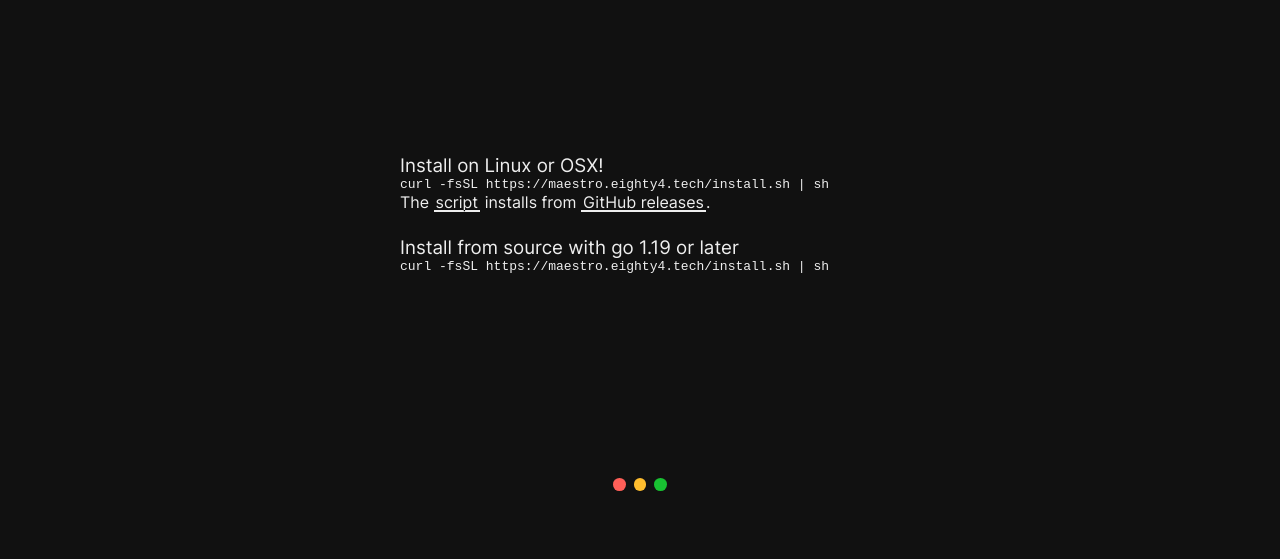
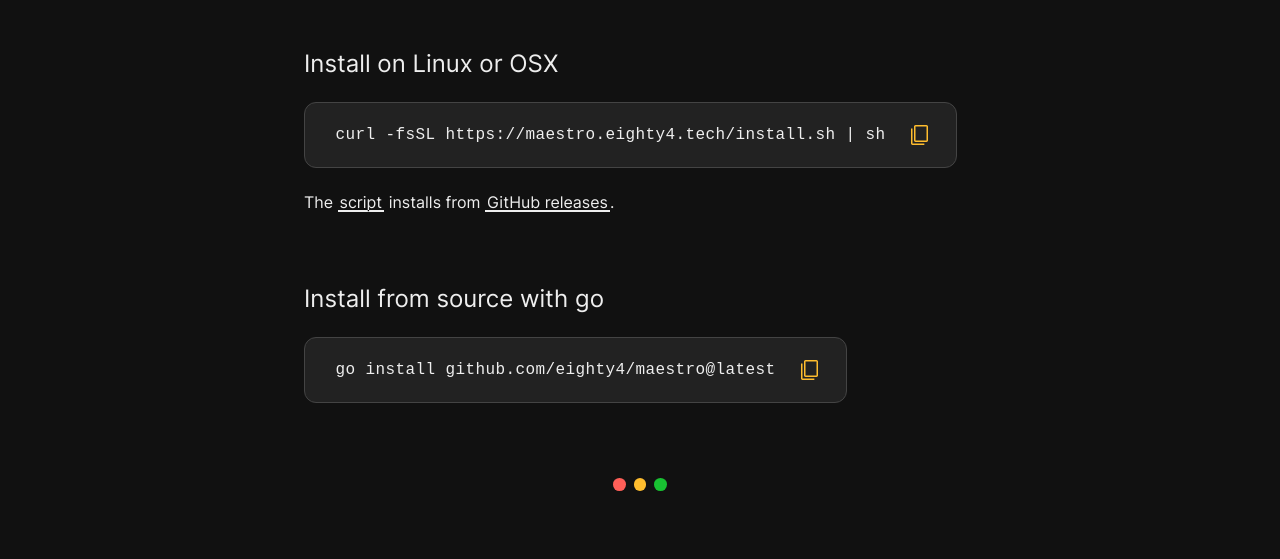
Before and after one commit to eighty4/maestro, an Astro site in the folder www/: page / in a window 1280 px wide. Shown: the part 241-800 px from the top of the page. Built offline with nearby package versions, Linux system fonts and the light colour scheme; Astro itself is replaced by a stand-in of ours.

Commit message:
install shell commands

```diff
--- a/www/src/components/install/quickstart.astro
+++ b/www/src/components/install/quickstart.astro
@@ -1,19 +1,30 @@
+---
+import ShellCommand from './shell_command.astro'
+---
+
 <div id="quickstart" class="hide">
     <div class="unix instructions">
-        <h3>Install on Linux or OSX!</h3>
-        <pre><code>curl -fsSL https://maestro.eighty4.tech/install.sh | sh</code></pre>
-        <p>The <a class="fancy" href="https://github.com/eighty4/maestro/blob/main/www/install.sh">script</a> installs
-            from <a class="fancy" href="https://github.com/eighty4/maestro/releases/latest">GitHub releases</a>.</p>
+        <h3>Install on Linux or OSX</h3>
+        <div style="display:inline-block">
+            <ShellCommand>curl -fsSL https://maestro.eighty4.tech/install.sh | sh</ShellCommand>
+        </div>
+        <p>
+            The <a class="fancy" href="https://github.com/eighty4/maestro/blob/main/www/public/install.sh">script</a>
+            installs from <a class="fancy" href="https://github.com/eighty4/maestro/releases/latest">GitHub releases</a>.
+        </p>
     </div>
     <div class="windows instructions">
-        <h3>Install maestro on Windows</h3>
-        <p>Windows ARM and Intel binaries are published to GitHub at <a class="fancy"
-                                                                        href="https://github.com/eighty4/maestro/releases/latest">eighty4/maestro</a>.
+        <h3>Install on Windows</h3>
+        <p>
+            Windows ARM and Intel binaries are published to
+            <a class="fancy" href="https://github.com/eighty4/maestro/releases/latest">GitHub releases</a>.
         </p>
     </div>
     <div class="instructions">
-        <h3>Install from source with go 1.19 or later</h3>
-        <pre><code>curl -fsSL https://maestro.eighty4.tech/install.sh | sh</code></pre>
+        <h3>Install from source with go</h3>
+        <div style="display:inline-block">
+            <ShellCommand>go install github.com/eighty4/maestro@latest</ShellCommand>
+        </div>
     </div>
 </div>
 
@@ -40,7 +51,15 @@
     }
 
     .instructions {
-        width: 30rem;
-        max-width: 100vw;
+        width: 42rem;
+    }
+
+    .instructions h3 {
+        margin-bottom: 1.5rem;
+        font-size: 1.5rem;
+    }
+
+    .instructions h3, .instructions p {
+        margin: 1.5rem 0;
     }
 </style>
--- /dev/null
+++ b/www/src/components/install/shell_command.astro
@@ -0,0 +1,76 @@
+---
+import Content from '@maestro/www/components/terminal/content.astro'
+---
+
+<Content>
+    <div class="shell-command">
+        <pre><code><slot/></code></pre>
+        <div class="copy" style="margin: 0;"></div>
+    </div>
+</Content>
+
+<script>
+    for (const shellCommand of document.querySelectorAll('.shell-command')) {
+        const codeElem = shellCommand.querySelector('code') as HTMLElement
+        const copyButton = shellCommand.querySelector('.copy') as HTMLElement
+        const clearCopied = (elem: Element) => elem.classList.replace('copied', 'copy')
+        shellCommand.addEventListener('mouseenter', () => clearCopied(copyButton))
+        shellCommand.addEventListener('click', () => {
+            document.querySelectorAll('.copied').forEach(clearCopied)
+            copyButton.classList.replace('copy', 'copied')
+            navigator.clipboard.writeText(codeElem.innerText).then()
+        })
+    }
+</script>
+
+<style>
+    .shell-command {
+        display: flex;
+        gap: 1rem;
+        padding: .5rem;
+        cursor: pointer;
+    }
+
+    code {
+        line-height: 1.5rem;
+        letter-spacing: .025rem;
+        font-size: 1rem;
+        padding: .2rem .4rem;
+        transition: .15s color ease-in-out;
+    }
+
+    .shell-command:hover code {
+        color: #fff;
+    }
+
+    .shell-command:hover .copy, .shell-command:hover .copied {
+        scale: 120%;
+    }
+
+    .shell-command:hover .copy {
+        background-color: var(--color-green);
+    }
+
+    .copy, .copied {
+        width: 1.5rem;
+        height: 1.5rem;
+        mask-repeat: no-repeat;
+        -webkit-mask-repeat: no-repeat;
+        mask-size: 1.5rem;
+        -webkit-mask-size: 1.5rem;
+        cursor: pointer;
+        transition: .15s all ease-in-out;
+    }
+
+    .copy {
+        mask-image: url('/icons/copy.svg');
+        -webkit-mask-image: url('/icons/copy.svg');
+        background-color: var(--color-yellow);
+    }
+
+    .copied {
+        mask-image: url('/icons/copied.svg');
+        -webkit-mask-image: url('/icons/copied.svg');
+        background-color: var(--color-red);
+    }
+</style>
```
